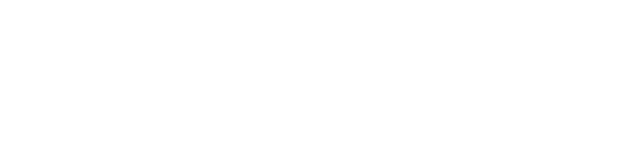
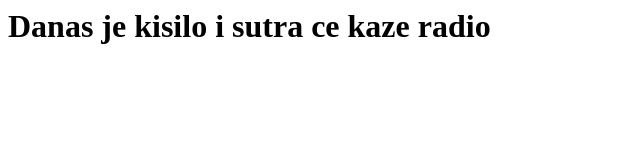
Before and after one commit to SimiCodee/git-one, a plain HTML site: page index.html in a window 1280 px wide. Shown: the whole page, without its empty margins (0-640 px from the left). Drawn offline with Linux system fonts and the light colour scheme.

Commit message:
dodat je h1

```diff
--- a/index.html
+++ b/index.html
@@ -3,6 +3,6 @@
 <title>GithubStuff</title>
  </head>
   <body>
-
+<h1>Danas je kisilo i sutra ce kaze radio</h1>
   </body>
 </html>
```
